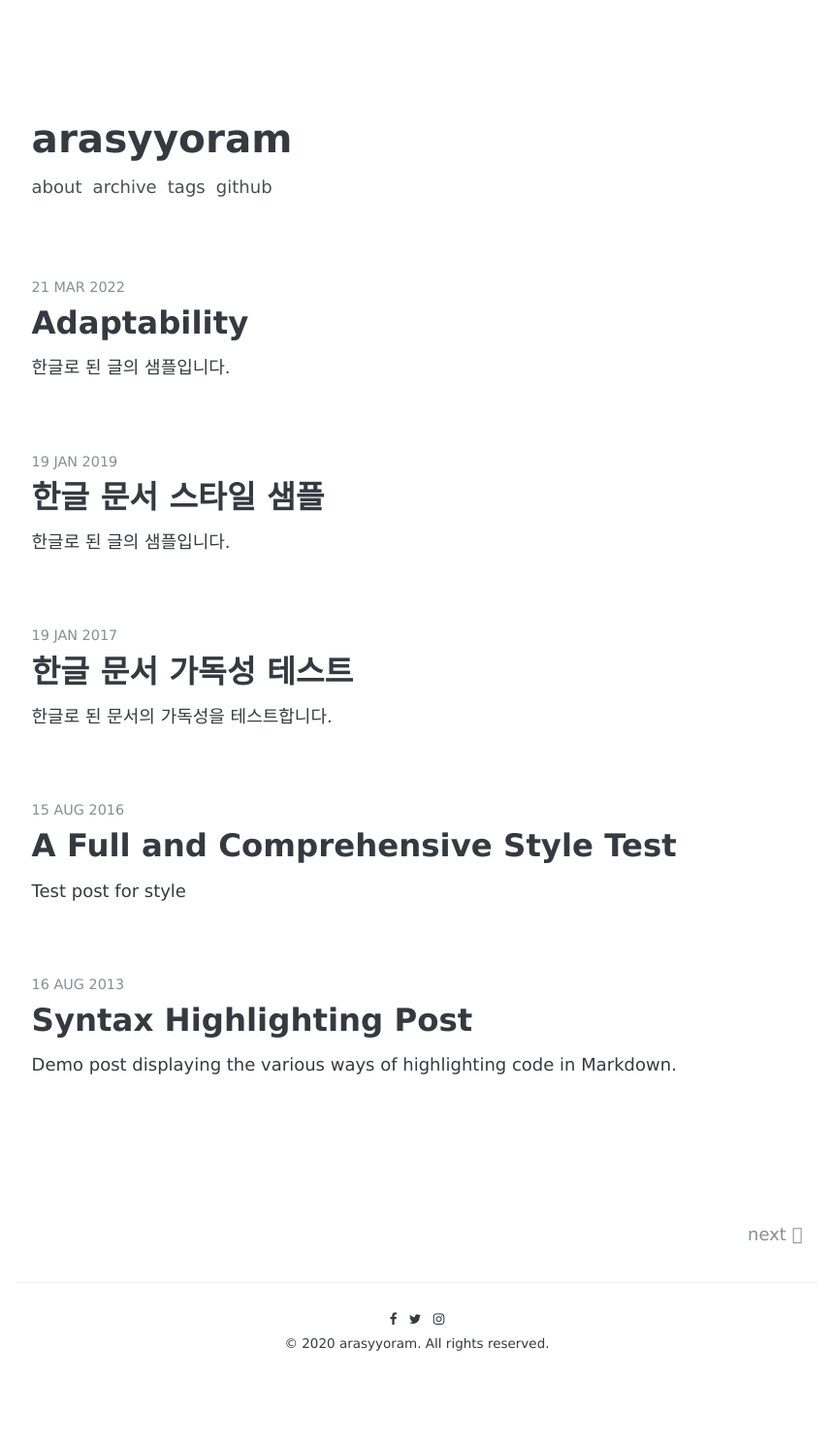
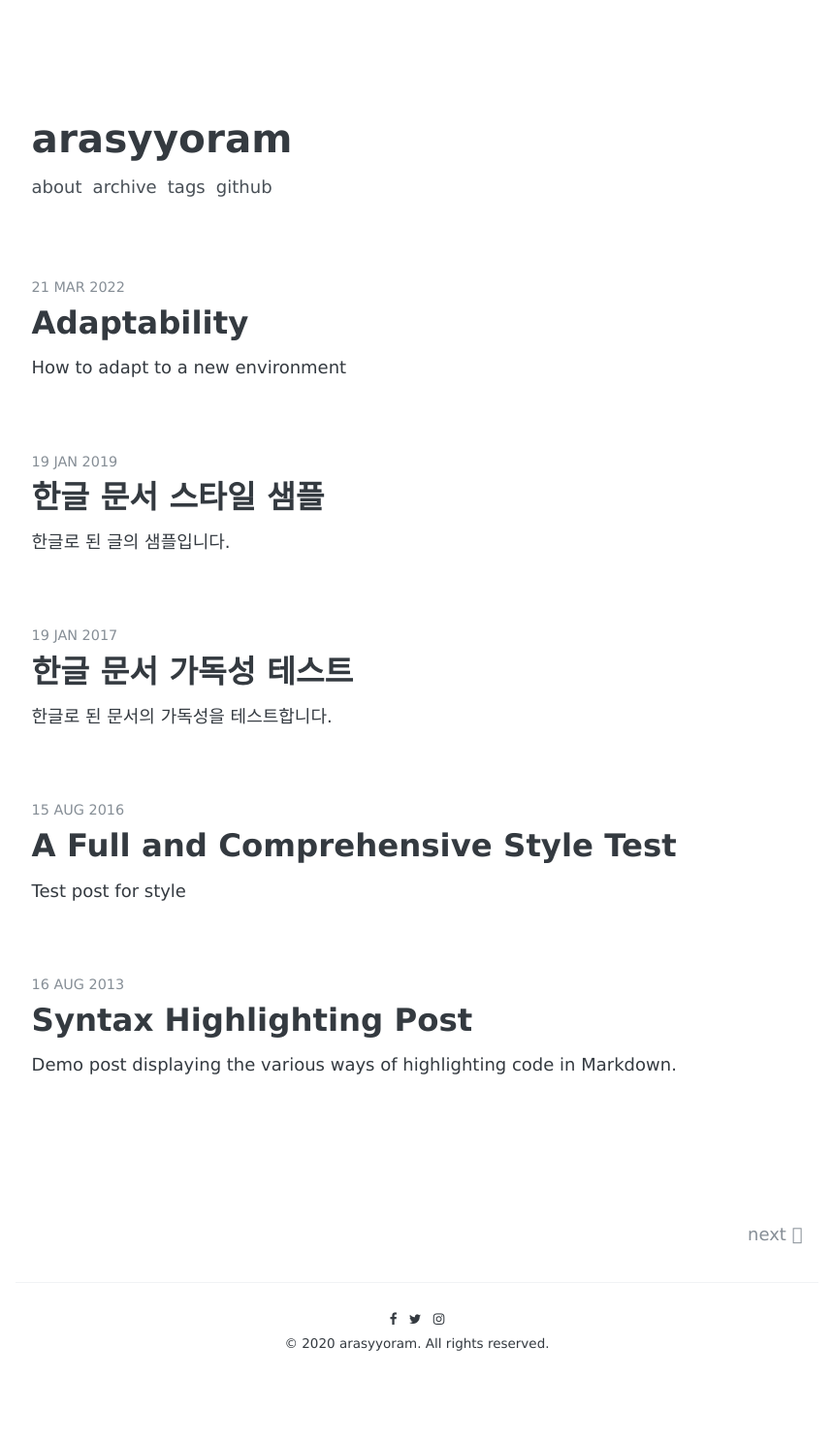
Before and after one commit to arasyyoram/arasyyoram.github.io, a Jekyll site: the page built from index.html, in a window 1280 px wide. Shown: the whole page at 97% size, without its empty margins (210-1068 px from the left). Built offline with Jekyll 4.4.1, drawn with Linux system fonts in a browser that asks for light colours; some web fonts are replaced; the list of posts is cut into pages by our own code.

Commit message:
Update 2022-03-21-adaptability.md

```diff
--- a/_posts/2022-03-21-adaptability.md
+++ b/_posts/2022-03-21-adaptability.md
@@ -1,7 +1,7 @@
 ---
 layout: post
 title: "Adaptability"
-description: "한글로 된 글의 샘플입니다."
+description: "How to adapt to a new environment"
 date: 2022-03-21
 tags: [gigih, personal]
 comments: true
```
